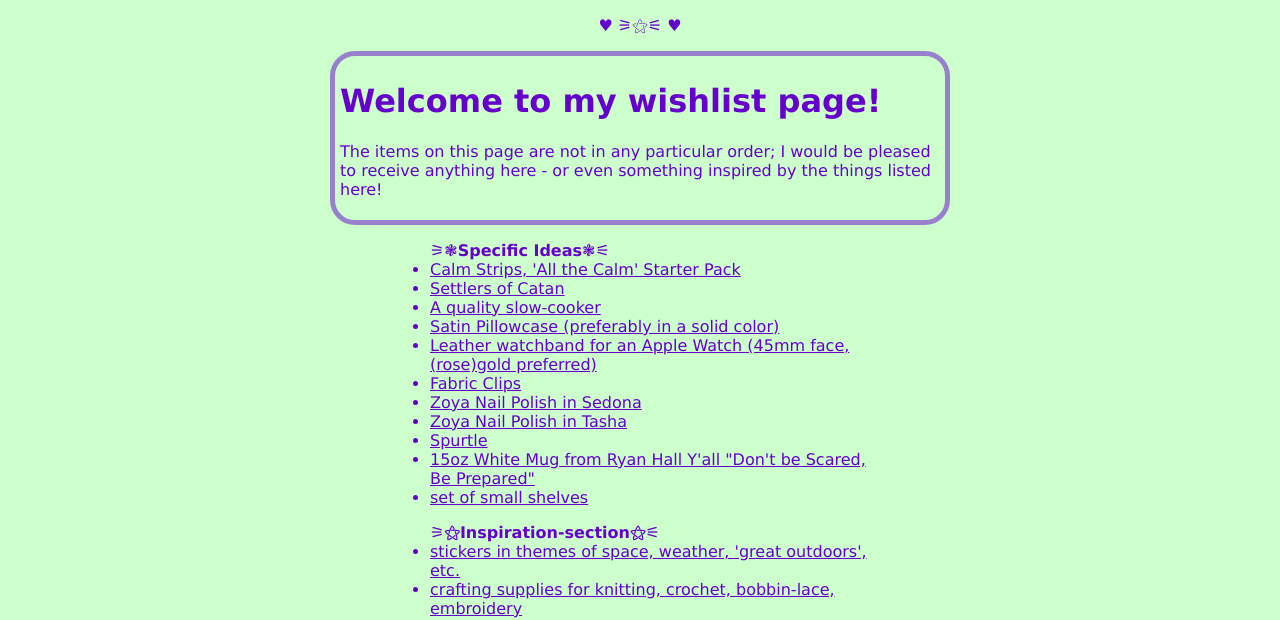
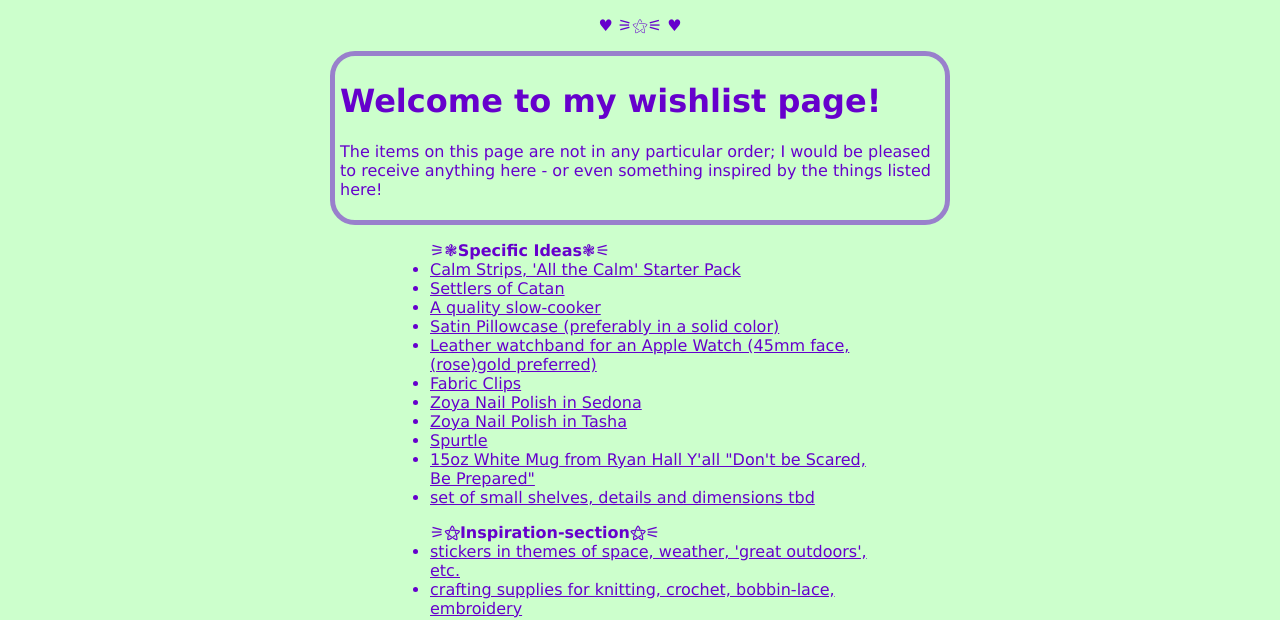
Before and after one commit to Tchailenova/Tchailenova.github.io, a plain HTML site: page wishlist.html in a window 1280 px wide. Shown: the top 620 px of the page. Drawn offline with Linux system fonts and the light colour scheme.

Commit message:
Update wishlist.html
adjusted listing for shelving, will need to update later with my choices (or removed entirely)

```diff
--- a/wishlist.html
+++ b/wishlist.html
@@ -36,7 +36,7 @@
     <li><a href="https://zoya.artofbeauty.com/content/item/Zoya-Nail-Polish-in-Tasha-ZP1054.html" style="color: #6600CC;">Zoya Nail Polish in Tasha</a></li>
     <li><a href="https://www.foodnetwork.com/how-to/packages/shopping/what-is-a-spurtle" style="color: #6600CC;">Spurtle</a></li>
     <li><a href="https://shopryanhall.com/products/white-glossy-mug-10?variant=43043420700919" style="color: #6600CC;">15oz White Mug from Ryan Hall Y'all "Don't be Scared, Be Prepared"</a></li>
-    <li><a href="placeholder" style="color: #6600CC;">set of small shelves</a></li>
+    <li><a href="placeholder" style="color: #6600CC;">set of small shelves, details and dimensions tbd</a></li>
     </ul>
     <ul>
      <strong>&#9886;&#9885;Inspiration-section&#9885;&#9887;</strong>
@@ -54,6 +54,5 @@
 <a href="https://zoya.artofbeauty.com/content/item/Zoya-Nail-Polish-in-Tasha-ZP1054.html"><img src="https://media.artofbeauty.com/1196153.ZP1054_TASHA_bottle_RGB.jpg?crop=center&height=320&width=320" alt="Zoya Nail Polish Bottle in Tasha"></a>
 <a href="https://www.foodnetwork.com/how-to/packages/shopping/what-is-a-spurtle"><img src="https://assets.epicurious.com/photos/5b5f432a8f032b0c0bf5f60c/16:9/w_1600,c_limit/Spurtle.2.0-25072018.jpg?crop=center&height=320&width=320" alt="Two Wooden Spurtles laying crossed"></a>
 <a href="https://shopryanhall.com/products/white-glossy-mug-10?variant=43043420700919"><img src="https://shopryanhall.com/cdn/shop/products/white-glossy-mug-15oz-handle-on-right-62d89b40a57b8.jpg?crop=center&height=320&width=320" alt="White Mug with 'Dont be Scared be Prepared'"></a>
-placeholder for small set of shelves image,
 </body>
 </html>
```
